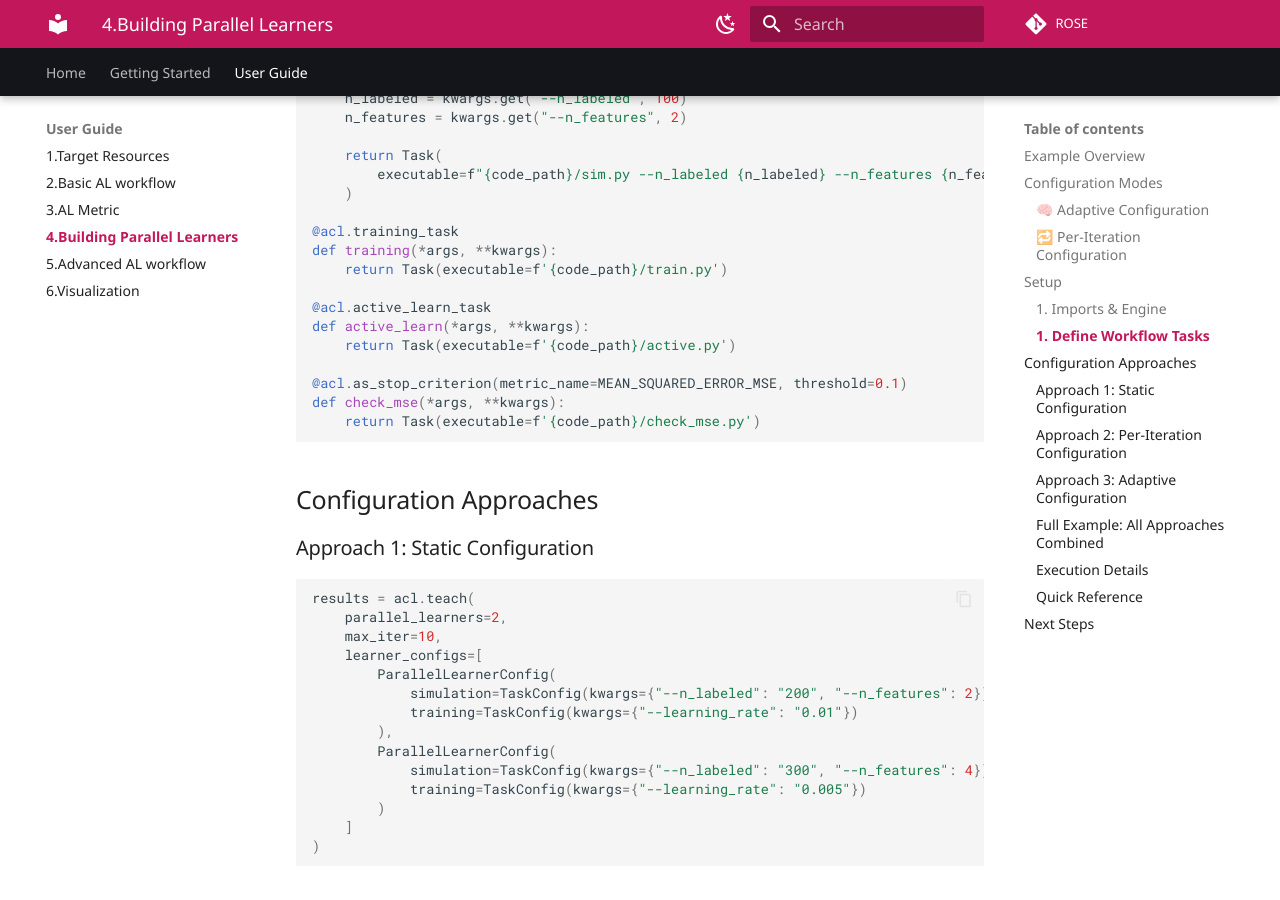
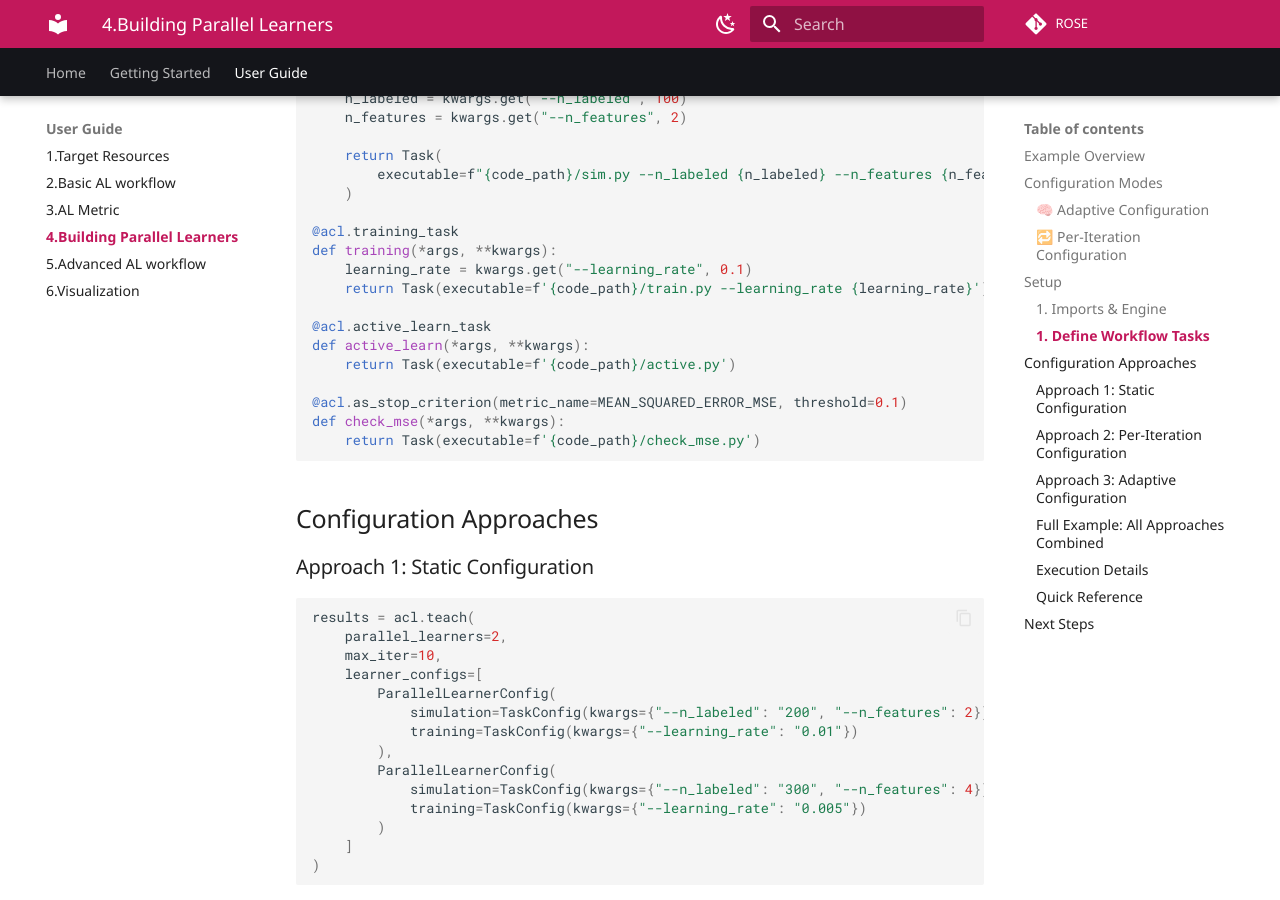
Before and after one commit to radical-cybertools/ROSE, an MkDocs documentation site: the page built from docs/user-guide/parallel_acl_docs.md, in a window 1280 px wide and 900 px high, scrolled down 1574 px. Built offline with MkDocs 1.6.1 and Material for MkDocs 9.7.7, drawn with Linux system fonts in a browser that asks for light colours; some web fonts are replaced; comment, search, counter and statistics services are not loaded.

Commit message:
update docs 2

```diff
--- a/docs/user-guide/parallel_acl_docs.md
+++ b/docs/user-guide/parallel_acl_docs.md
@@ -66,7 +66,8 @@ def simulation(*args, **kwargs):
 
 @acl.training_task
 def training(*args, **kwargs):
-    return Task(executable=f'{code_path}/train.py')
+    learning_rate = kwargs.get("--learning_rate", 0.1)
+    return Task(executable=f'{code_path}/train.py --learning_rate {learning_rate}')
 
 @acl.active_learn_task
 def active_learn(*args, **kwargs):
```
